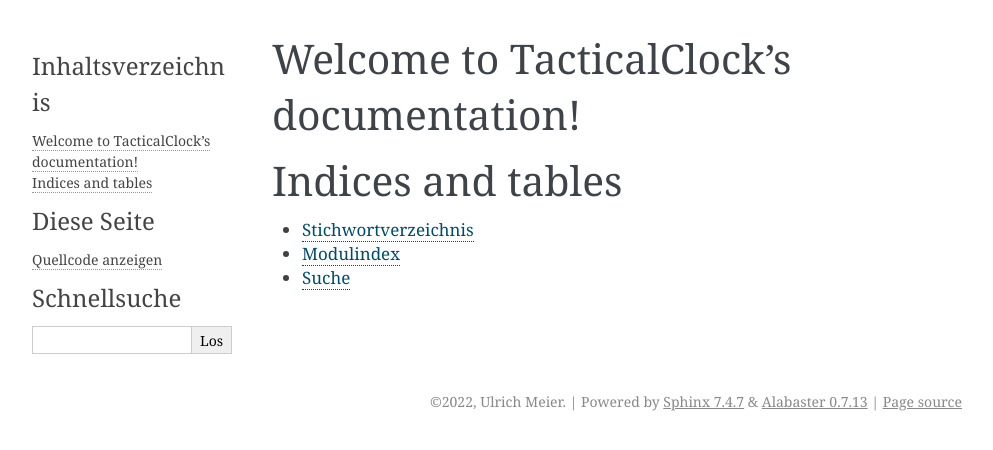
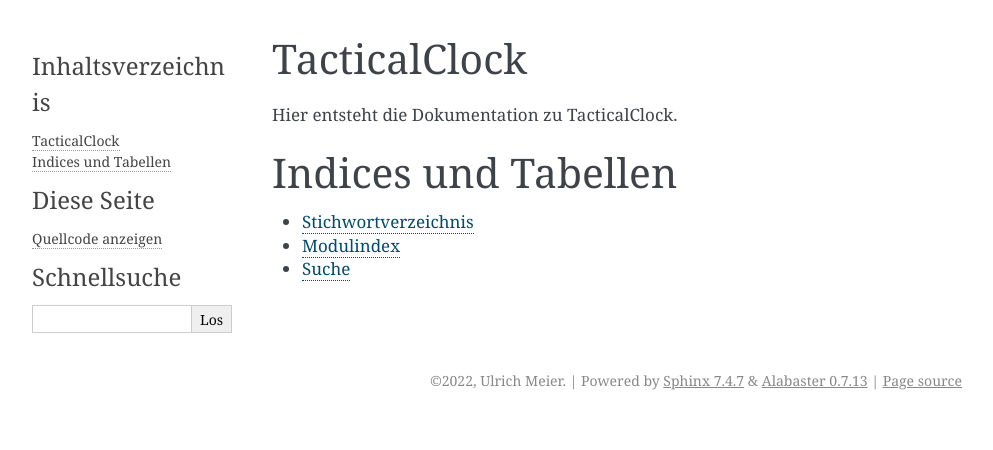
Before and after one commit to umeier/tacticalclock, a Sphinx documentation site: the page built from doc/index.rst, in a window 1280 px wide. Shown: the top 450 px of the page, without its empty margins (148-1141 px from the left). Built offline with Sphinx 7.4.7, drawn with Linux system fonts in a browser that asks for light colours.

Commit message:
added CI, Pages

```diff
--- a/doc/index.rst
+++ b/doc/index.rst
@@ -1,10 +1,10 @@
 .. TacticalClock documentation master file, created by
    sphinx-quickstart on Mon Dec 26 14:28:39 2022.
-   You can adapt this file completely to your liking, but it should at least
-   contain the root `toctree` directive.
 
-Welcome to TacticalClock's documentation!
-=========================================
+TacticalClock
+=============
+
+Hier entsteht die Dokumentation zu TacticalClock.
 
 .. toctree::
    :maxdepth: 2
@@ -12,8 +12,8 @@
 
 
 
-Indices and tables
-==================
+Indices und Tabellen
+====================
 
 * :ref:`genindex`
 * :ref:`modindex`
```
Also changed, not shown: README.md (+0 -13 lines), .gitlab-ci.yml (added), 1 other file.
